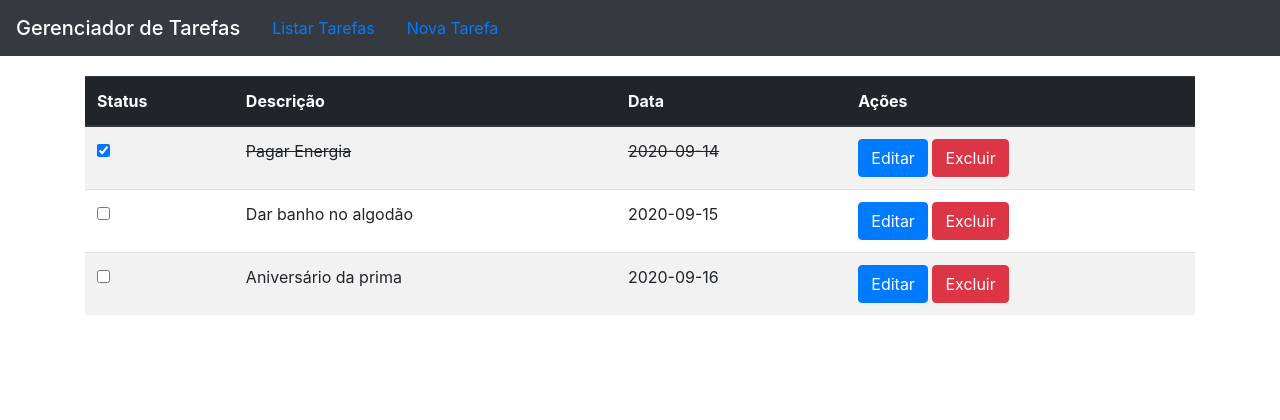
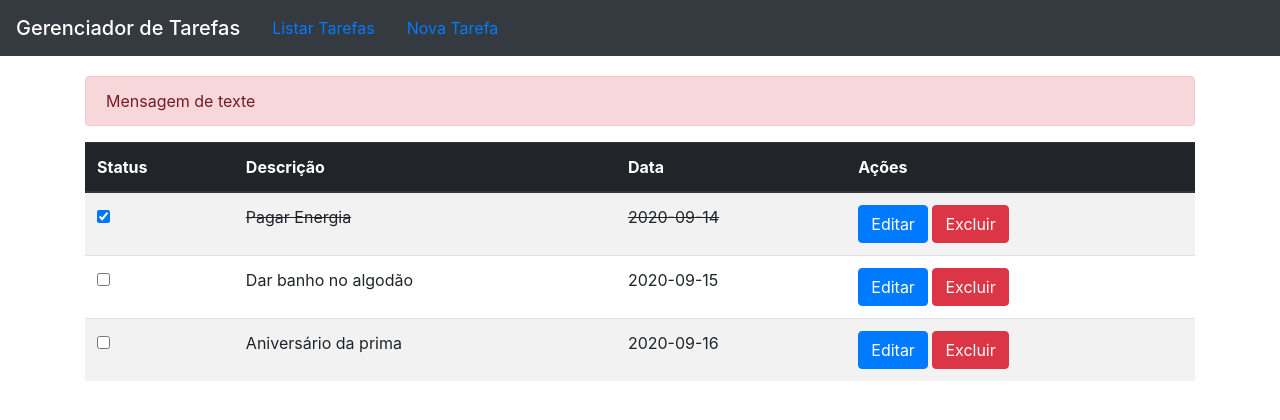
Before and after one commit to jopaulo666/gerenciador-tarefas-frontend, a React (Create React App) app: page / in a window 1280 px wide. Shown: the top 420 px of the page. Built offline with nearby package versions, Linux system fonts and the light colour scheme.

Commit message:
Documentos/VisualStudioProjects/gerenciador-tarefas-frontend

```diff
--- /dev/null
+++ b/src/components/Alert.js
@@ -0,0 +1,8 @@
+import React from 'react'
+
+const Alert = (props) =>
+    <div className="alert alert-danger" role="alert">
+        {props.message}
+    </div>
+
+    export default Alert;
--- a/src/components/TaskListTable.js
+++ b/src/components/TaskListTable.js
@@ -3,6 +3,7 @@
 import { ToastContainer, toast } from 'react-toastify';
 import "react-toastify/dist/ReactToastify.css";
 import { Redirect } from 'react-router-dom';
+import Alert from './Alert';
 
 class TaskListTable extends Component {
     constructor(props) {
@@ -51,6 +52,7 @@
 
         return (
             <>
+                <Alert message="Mensagem de texte" />
                 <table className="table table-striped">
                     <TableHeader/>
                     {this.state.tasks.length > 0 ?
```
